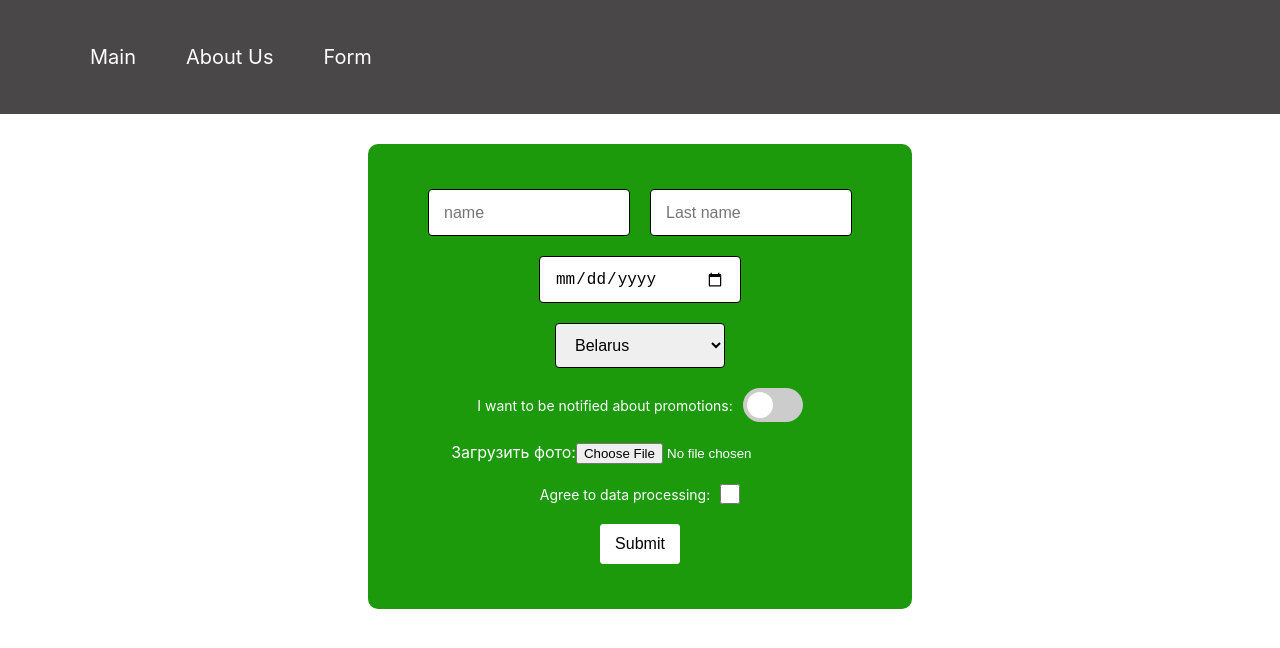
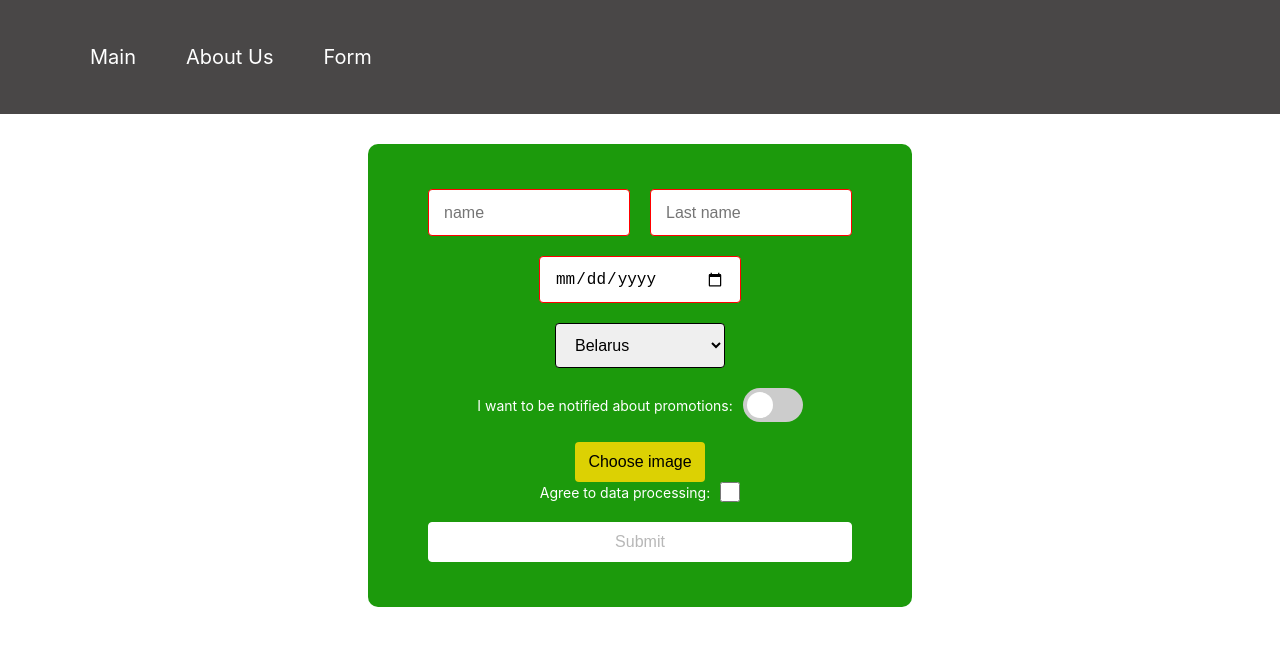
Before and after one commit to GenaVinokurov/My-projects, a React (Create React App) app: page /form in a window 1280 px wide. Shown: the top 648 px of the page. Built offline with nearby package versions, Linux system fonts and the light colour scheme.

Commit message:
add: validate to form

```diff
--- a/src/Types.ts
+++ b/src/Types.ts
@@ -21,7 +21,8 @@ export type InputType = {
   ref?: React.RefObject<HTMLInputElement>
 }
 export type FormState = {
-  formData: FormCardType[]
+  formData: FormCardType[];
+  isDisabled: boolean;
 }
 export type FormCardType = {
   name: string;
--- a/src/components/FormCard/FormCard.tsx
+++ b/src/components/FormCard/FormCard.tsx
@@ -9,10 +9,10 @@ class FormCard extends Component<Partial<FormCardType>> {
   render() {
     return (
       <div className={css.container}>
-        <p className={css.text}>{this.props.name}</p>
-        <p className={css.text}>{this.props.lastName}</p>
-        <p className={css.text}>{this.props.date}</p>
-        <p className={css.text}>{this.props.countries}</p>
+        <p className={css.text}>Name: {this.props.name}</p>
+        <p className={css.text}>Last name: {this.props.lastName}</p>
+        <p className={css.text}>Date: {this.props.date}</p>
+        <p className={css.text}>Country: {this.props.countries}</p>
       </div>
     );
   }
--- a/src/components/Input/Input.tsx
+++ b/src/components/Input/Input.tsx
@@ -15,6 +15,7 @@ class Input extends Component<InputType, string> {
         value={this.props.value}
         id={this.props.id}
         ref={this.props.ref}
+        required
       />
     );
   }
--- a/src/pages/FormPage/FormPage.module.css
+++ b/src/pages/FormPage/FormPage.module.css
@@ -16,6 +16,10 @@
   border-radius: 10px;
   background-color: #1c9a0c;
   margin-bottom: 40px;
+}
+
+.form * {
+  outline: none;
 }
 
 .wrapper__input {
@@ -68,11 +72,11 @@
 
 .btn__submit {
   height: 40px;
-  width: 80px;
+  width: 100%;
   background-color: #ffffff;
   cursor: pointer;
   border: 1px solid #fff;
-  border-radius: 3px;
+  border-radius: 4px;
   font-size: 16px;
 }
 
@@ -101,10 +105,44 @@
 
 .container__card img {
   max-width: 200px;
-  height: 150px;
+  height: 165px;
 }
 
 .img__label {
   color: #fff;
   margin-bottom: 20px;
+  position: relative;
 }
+
+.input__img {
+  position: absolute;
+  top: 0;
+  left: 0;
+  width: 100%;
+  height: 100%;
+  opacity: 0;
+  font-size: 0;
+  cursor: pointer;
+}
+
+.img__btn {
+  height: 40px;
+  width: 130px;
+  background-color: #dcd103;
+  border-radius: 4px;
+  color: #000;
+  border: none;
+  font-size: 16px;
+}
+
+input:focus {
+  box-shadow: 0 0 15px #eaeaea;
+}
+
+select:focus {
+  box-shadow: 0 0 15px #eaeaea;
+}
+
+input:invalid {
+  border: 1px solid red;
+}
--- a/src/pages/FormPage/FormPage.tsx
+++ b/src/pages/FormPage/FormPage.tsx
@@ -11,6 +11,8 @@ class FormPage extends Component<unknown, FormState> {
   date: React.RefObject<HTMLInputElement>;
   countries: React.RefObject<HTMLSelectElement>;
   img: React.RefObject<HTMLInputElement>;
+  notify: React.RefObject<HTMLInputElement>;
+  preview: React.RefObject<HTMLInputElement>;
   constructor(props: Record<string, unknown>) {
     super(props);
     this.handleSubmit = this.handleSubmit.bind(this);
@@ -19,8 +21,11 @@ class FormPage extends Component<unknown, FormState> {
     this.date = React.createRef();
     this.countries = React.createRef();
     this.img = React.createRef();
+    this.notify = React.createRef();
+    this.preview = React.createRef();
     this.state = {
       formData: [],
+      isDisabled: true,
     };
   }
   handleSubmit(event: FormEvent) {
@@ -45,16 +50,44 @@ class FormPage extends Component<unknown, FormState> {
     this.date.current!.value = '';
     this.countries.current!.value = 'Belarus';
     this.img.current!.value = '';
+    this.notify.current!.value = '';
   }
   addCard = (newCard: FormCardType) => {
     this.setState({
       formData: this.state.formData.concat(newCard),
     });
   };
+  activeButton = () => this.setState({ isDisabled: false });
+  disabledButton = () => this.setState({ isDisabled: true });
+  inputTextHandler = (e: React.ChangeEvent<HTMLInputElement>) => {
+    if (
+      this.name.current &&
+      this.name.current.checkValidity() &&
+      this.lastName.current &&
+      this.lastName.current.checkValidity() &&
+      this.date.current &&
+      this.date.current.checkValidity() &&
+      this.img.current &&
+      this.img.current.checkValidity() &&
+      this.notify.current &&
+      this.notify.current.checkValidity()
+    ) {
+      this.activeButton();
+    } else this.disabledButton();
+  };
+  // handlerImg = (e: React.ChangeEvent<HTMLInputElement>) => {
+  //   this.inputTextHandler(e);
+  //   const input = e.target as any;
+  //   const preview = this.preview;
+  //   const reader = new FileReader();
+  //   reader.onload = function () {
+  //     preview.current.innerHTML = `<img src="${input.result}"`
+  //   }
+  // }
   render() {
     return (
       <div className={css.container}>
-        <form action="" className={css.form} onSubmit={this.handleSubmit}>
+        <form action="#" className={css.form} onSubmit={this.handleSubmit}>
           <div className={css.wrapper__input}>
             <input
               type="text"
@@ -63,6 +96,11 @@ class FormPage extends Component<unknown, FormState> {
               id="name"
               ref={this.name}
               required
+              onChange={(e) => this.inputTextHandler(e)}
+              minLength={2}
+              maxLength={12}
+              pattern="[A-Za-z]{2,12}"
+              title="Use latin letters"
             />
             <input
               type="text"
@@ -71,9 +109,21 @@ class FormPage extends Component<unknown, FormState> {
               id="lastName"
               ref={this.lastName}
               required
+              onChange={(e) => this.inputTextHandler(e)}
+              minLength={2}
+              maxLength={18}
+              pattern="[A-Za-z]{2,18}"
+              title="Use latin letters"
             />
           </div>
-          <input type="date" className={css.input} id="date" ref={this.date} />
+          <input
+            type="date"
+            className={css.input}
+            id="date"
+            ref={this.date}
+            required
+            onChange={(e) => this.inputTextHandler(e)}
+          />
           <select name="countries" id="selectCountries" className={css.select} ref={this.countries}>
             <option value="Belarus">Belarus</option>
             <option value="Ukraine">Ukraine</option>
@@ -85,20 +135,44 @@ class FormPage extends Component<unknown, FormState> {
             <p>I want to be notified about promotions:</p>
             <Switch />
           </div>
-          <label className={css.img__label}>
-            Загрузить фото:
-            <input type="file" name="img" ref={this.img} />
-          </label>
+          <div className={css.img__wrapper}>
+            <label className={css.img__label}>
+              <input
+                type="file"
+                className={css.input__img}
+                name="img"
+                ref={this.img}
+                accept=".jpg .png .gif"
+                required
+                onChange={(e) => this.inputTextHandler(e)}
+              />
+              <button className={css.img__btn}>Choose image</button>
+              <div className={css.img__preview} id="preview" ref={this.preview}></div>
+            </label>
+          </div>
           <div className={css.wrapper}>
             <label htmlFor="checkbox">Agree to data processing:</label>
-            <Input type="checkbox" placeholder="Last name" id="checkbox" />
+            <input
+              type="checkbox"
+              placeholder="Last name"
+              id="checkbox"
+              ref={this.notify}
+              required
+              title="Choose it"
+            />
           </div>
-          <input type="submit" className={css.btn__submit} placeholder="submit" />
+          <input
+            type="submit"
+            className={css.btn__submit}
+            id="btnSubmit"
+            placeholder="submit"
+            disabled={this.state.isDisabled}
+          />
         </form>
         <div className={css.card__wrapper}>
           {this.state.formData.map((card, i) => (
             <div key={card.date + i} className={css.container__card}>
-              {this.img.current?.files && <img src={card.img} alt="" />}
+              {this.img.current?.files && <img src={card.img} alt="img" />}
               <FormCard
                 name={card.name}
                 lastName={card.lastName}
```
